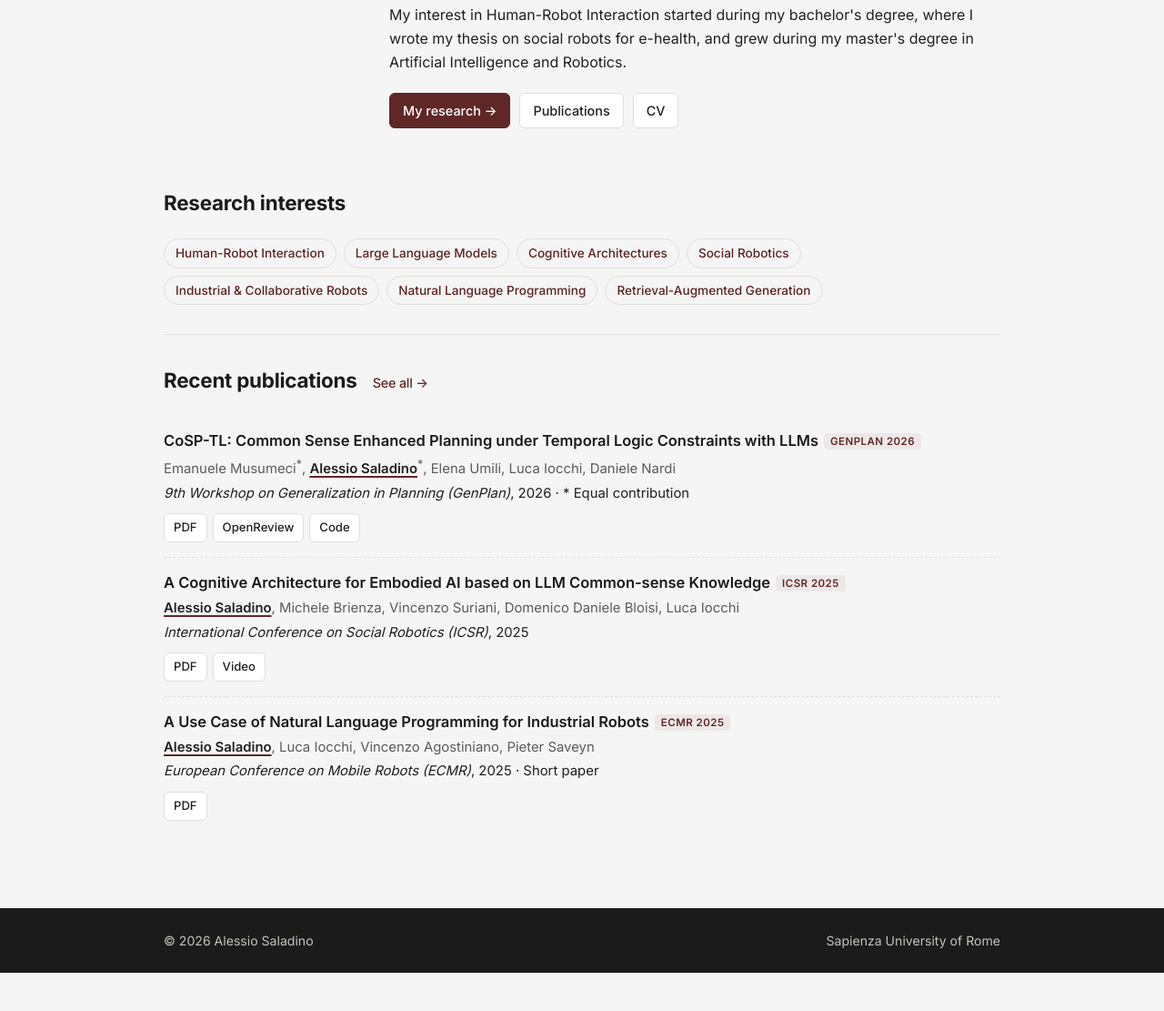
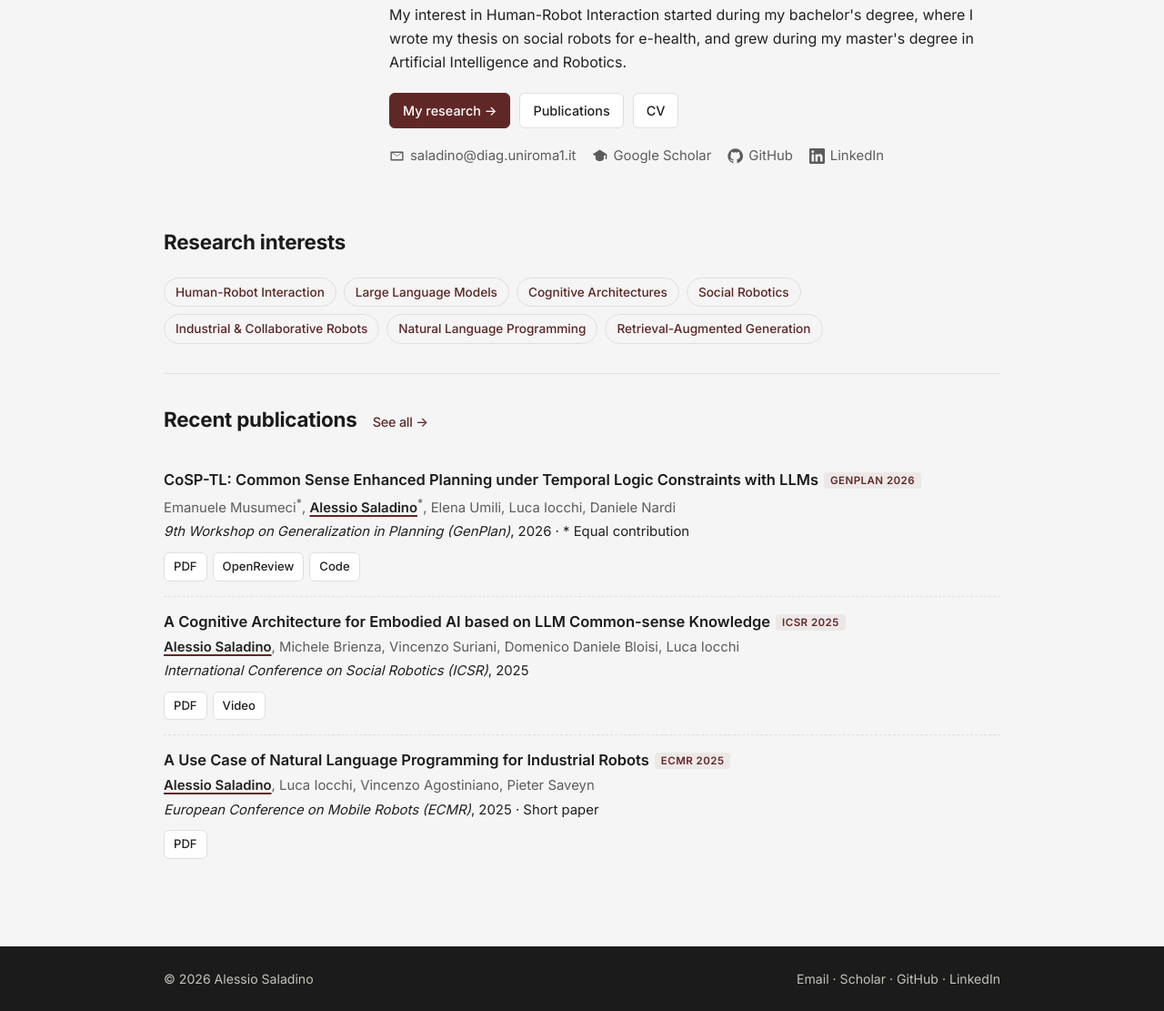
Before and after one commit to AlessioSal98/AlessioSaladino, a plain HTML site: page index.html in a window 1280 px wide. Shown: the part 398-1509 px from the top of the page at 91% size. Before the commit the page ends 1467 px from the top, so only its background shows below. Drawn offline with Linux system fonts and the light colour scheme.

Commit message:
Add contact links

```diff
--- a/assets/css/style.css
+++ b/assets/css/style.css
@@ -481,3 +481,12 @@ h1, h2, h3, .pub-title { color: var(--heading); }
     .nav-links { background: var(--header-bg); border-bottom-color: var(--header-bg); }
 }
 .site-footer { background: var(--footer-bg); color: var(--footer-text); border-top: none; }
+
+/* ---------- Contacts ---------- */
+.contact-row { display: flex; flex-wrap: wrap; gap: 18px; margin-top: 18px; font-size: .93rem; }
+.contact-row a { display: inline-flex; align-items: center; gap: 6px; color: var(--text-muted); }
+.contact-row a:hover { color: var(--accent); text-decoration: none; }
+.contact-row svg { width: 17px; height: 17px; fill: currentColor; }
+.footer-links a { color: var(--footer-text); }
+.footer-links a:hover { color: #fff; }
+@media (max-width: 720px) { .contact-row { justify-content: center; } }
--- a/index.html
+++ b/index.html
@@ -52,6 +52,24 @@
                         <a class="btn" href="publications.html">Publications</a>
                         <a class="btn" href="cv.html">CV</a>
                     </div>
+                    <div class="contact-row">
+                        <a href="mailto:saladino@diag.uniroma1.it" aria-label="Email">
+                            <svg viewBox="0 0 24 24" aria-hidden="true"><path d="M3 5h18a1 1 0 0 1 1 1v12a1 1 0 0 1-1 1H3a1 1 0 0 1-1-1V6a1 1 0 0 1 1-1zm1 2.2V17h16V7.2l-8 5.3-8-5.3zM5.4 7 12 11.4 18.6 7H5.4z"/></svg>
+                            saladino@diag.uniroma1.it
+                        </a>
+                        <a href="https://scholar.google.com/citations?user=L3rj_esAAAAJ" target="_blank" rel="noopener" aria-label="Google Scholar">
+                            <svg viewBox="0 0 24 24" aria-hidden="true"><path d="M12 2 1 9l11 7 9-5.73V17h2V9L12 2zm-6.5 9.9V16c0 2.2 2.9 4 6.5 4s6.5-1.8 6.5-4v-4.1L12 16l-6.5-4.1z"/></svg>
+                            Google Scholar
+                        </a>
+                        <a href="https://github.com/AlessioSal98" target="_blank" rel="noopener" aria-label="GitHub">
+                            <svg viewBox="0 0 24 24" aria-hidden="true"><path d="M12 .5a11.5 11.5 0 0 0-3.64 22.41c.58.1.79-.25.79-.56v-2c-3.2.7-3.88-1.37-3.88-1.37-.52-1.33-1.28-1.69-1.28-1.69-1.05-.72.08-.7.08-.7 1.16.08 1.77 1.19 1.77 1.19 1.03 1.77 2.7 1.26 3.36.96.1-.75.4-1.26.73-1.55-2.55-.29-5.24-1.28-5.24-5.69 0-1.26.45-2.28 1.19-3.09-.12-.29-.52-1.46.11-3.05 0 0 .97-.31 3.17 1.18a11 11 0 0 1 5.77 0c2.2-1.49 3.17-1.18 3.17-1.18.63 1.59.23 2.76.11 3.05.74.81 1.19 1.83 1.19 3.09 0 4.42-2.69 5.39-5.26 5.68.41.36.78 1.06.78 2.14v3.17c0 .31.21.67.8.56A11.5 11.5 0 0 0 12 .5z"/></svg>
+                            GitHub
+                        </a>
+                        <a href="https://www.linkedin.com/in/alessio-saladino/" target="_blank" rel="noopener" aria-label="LinkedIn">
+                            <svg viewBox="0 0 24 24" aria-hidden="true"><path d="M20.45 20.45h-3.56v-5.57c0-1.33-.02-3.04-1.85-3.04-1.85 0-2.13 1.45-2.13 2.94v5.67H9.35V9h3.41v1.56h.05c.48-.9 1.64-1.85 3.37-1.85 3.6 0 4.27 2.37 4.27 5.46v6.28zM5.34 7.43a2.06 2.06 0 1 1 0-4.13 2.06 2.06 0 0 1 0 4.13zM7.12 20.45H3.56V9h3.56v11.45zM22.22 0H1.77C.79 0 0 .77 0 1.73v20.54C0 23.23.79 24 1.77 24h20.45c.98 0 1.78-.77 1.78-1.73V1.73C24 .77 23.2 0 22.22 0z"/></svg>
+                            LinkedIn
+                        </a>
+                    </div>
                 </div>
             </div>
         </section>
@@ -91,7 +109,12 @@
     <footer class="site-footer">
         <div class="container">
             <span>&copy; <span id="year">2025</span> Alessio Saladino</span>
-            <span>Sapienza University of Rome</span>
+            <span class="footer-links">
+                <a href="mailto:saladino@diag.uniroma1.it">Email</a> ·
+                <a href="https://scholar.google.com/citations?user=L3rj_esAAAAJ" target="_blank" rel="noopener">Scholar</a> ·
+                <a href="https://github.com/AlessioSal98" target="_blank" rel="noopener">GitHub</a> ·
+                <a href="https://www.linkedin.com/in/alessio-saladino/" target="_blank" rel="noopener">LinkedIn</a>
+            </span>
         </div>
     </footer>
 
```
Also changed, not shown: cv.html (+6 -1 lines), publications.html (+6 -1 lines), research.html (+6 -1 lines), theses.html (+6 -1 lines).
